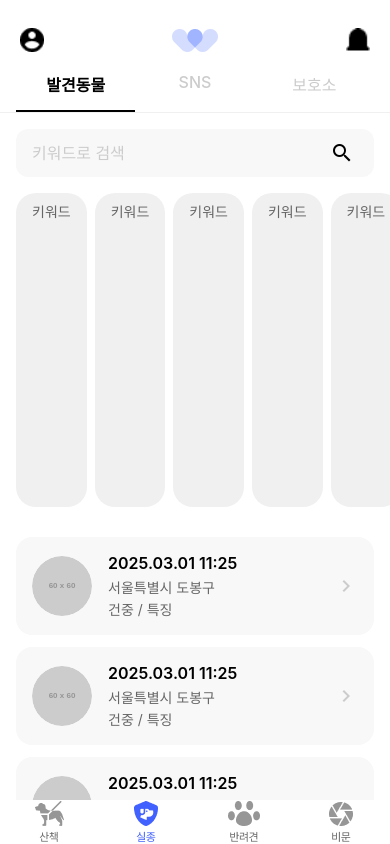
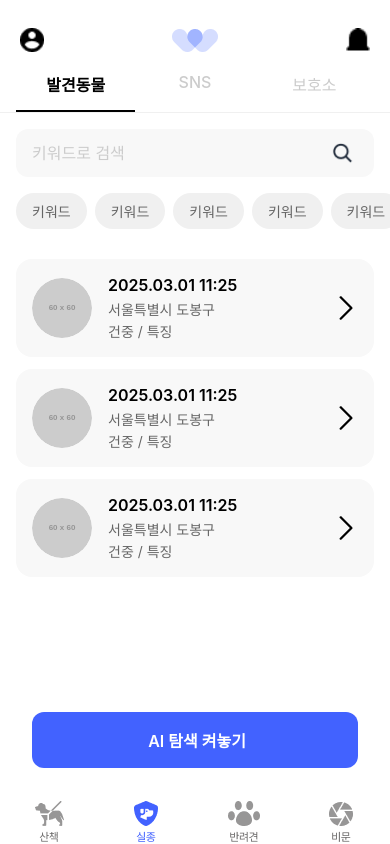
Before and after one commit to Pawtner-WithPet/WithPet_FE, a React Native app: screen /Lost in a window 390 px wide. Built offline with nearby package versions, Linux system fonts and the light colour scheme.

Commit message:
💡 [ADD] 비문 등록 path 수정
[ADD] 비문 등록 path 수정

```diff
--- a/src/components/AIScreen/AISearchCard.tsx
+++ b/src/components/AIScreen/AISearchCard.tsx
@@ -1,6 +1,5 @@
 import React from "react";
 import { View, Text, Image, StyleSheet, TouchableOpacity } from "react-native";
-import Icon from "react-native-vector-icons/MaterialIcons";
 
 type AISearchCardProps = {
   date: string;
@@ -28,7 +27,11 @@ const AISearchCard: React.FC<AISearchCardProps> = ({
       <Text style={styles.statusText}>{status}</Text>
     </View>
 
-    <Icon name="chevron-right" size={24} color="#CCCCCC" />
+    <Image
+      source={require("../../assets/icons/Vector.png")}
+      style={styles.chevronIcon}
+      resizeMode="contain"
+    />
   </TouchableOpacity>
 );
 
@@ -72,6 +75,11 @@ const styles = StyleSheet.create({
     fontSize: 14,
     color: "#666666",
   },
+  chevronIcon: {
+    width: 24,
+    height: 24,
+    tintColor: "#000000",
+  },
 });
 
 export default AISearchCard;
--- a/src/components/AIScreen/KeywordTags.tsx
+++ b/src/components/AIScreen/KeywordTags.tsx
@@ -5,6 +5,7 @@ const KeywordTags: React.FC = () => {
   const keywords = ["키워드", "키워드", "키워드", "키워드", "키워드"];
 
   return (
+    <View style={styles.wrapper}>
       <ScrollView
         horizontal
         showsHorizontalScrollIndicator={false}
@@ -16,15 +17,18 @@ const KeywordTags: React.FC = () => {
           </View>
         ))}
       </ScrollView>
+    </View>
   );
 };
 
 const styles = StyleSheet.create({
+  wrapper: {
+    backgroundColor: "#FFFFFF",
+    paddingBottom: 16,
+  },
   container: {
     flexDirection: "row",
     paddingHorizontal: 16,
-    paddingBottom: 16,
-    backgroundColor: "#FFFFFF",
     gap: 8,
   },
   tag: {
@@ -32,10 +36,12 @@ const styles = StyleSheet.create({
     paddingVertical: 8,
     backgroundColor: "#F0F0F0",
     borderRadius: 20,
+    minWidth: 60, // 최소 너비 설정
   },
   tagText: {
     fontSize: 14,
     color: "#666666",
+    textAlign: "center",
   },
 });
 
--- a/src/components/AIScreen/SearchBar.tsx
+++ b/src/components/AIScreen/SearchBar.tsx
@@ -1,6 +1,11 @@
 import React from "react";
-import { View, TextInput, TouchableOpacity, StyleSheet } from "react-native";
-import Icon from "react-native-vector-icons/MaterialIcons";
+import {
+  View,
+  TextInput,
+  TouchableOpacity,
+  StyleSheet,
+  Image,
+} from "react-native";
 
 type SearchBarProps = {
   value: string;
@@ -19,7 +24,11 @@ const SearchBar: React.FC<SearchBarProps> = ({ value, onChange, onSearch }) => (
         placeholderTextColor="#CCCCCC"
       />
       <TouchableOpacity onPress={onSearch} style={styles.searchButton}>
-        <Icon name="search" size={24} color="#000000" />
+        <Image
+          source={require("../../assets/icons/search.png")}
+          style={styles.searchIcon}
+          resizeMode="contain"
+        />
       </TouchableOpacity>
     </View>
   </View>
@@ -46,6 +55,12 @@ const styles = StyleSheet.create({
   },
   searchButton: {
     padding: 4,
+    justifyContent: "center",
+    alignItems: "center",
+  },
+  searchIcon: {
+    width: 24,
+    height: 24,
   },
 });
 
--- a/src/screens/Home/Lost/AIScreen.tsx
+++ b/src/screens/Home/Lost/AIScreen.tsx
@@ -50,7 +50,7 @@ const AIScreen: React.FC = () => {
   };
 
   const handleRealTimeSearch = () => {
-    console.log("실시간 AI 탐색 켜둥기");
+    console.log("실시간 AI 탐색 켜놓기");
   };
 
   return (
@@ -69,6 +69,7 @@ const AIScreen: React.FC = () => {
         <ScrollView
           style={styles.scrollContent}
           showsVerticalScrollIndicator={false}
+          contentContainerStyle={styles.scrollContentContainer}
         >
           {isLoading ? (
             <View style={styles.loadingContainer}>
@@ -94,9 +95,12 @@ const AIScreen: React.FC = () => {
               <Text style={styles.emptyText}>탐색 결과가 없습니다</Text>
             </View>
           )}
+        </ScrollView>
+      </View>
 
-          <AISearchBtn onPress={handleRealTimeSearch} />
-        </ScrollView>
+      {/* 하단 고정 버튼 */}
+      <View style={styles.fixedButtonContainer}>
+        <AISearchBtn onPress={handleRealTimeSearch} />
       </View>
     </View>
   );
@@ -112,6 +116,9 @@ const styles = StyleSheet.create({
   },
   scrollContent: {
     flex: 1,
+  },
+  scrollContentContainer: {
+    paddingBottom: 100, // 버튼 높이만큼 하단 여백 추가
   },
   resultsContainer: {
     paddingVertical: 8,
@@ -136,6 +143,15 @@ const styles = StyleSheet.create({
     fontSize: 16,
     color: "#666666",
   },
+  fixedButtonContainer: {
+    position: "absolute",
+    bottom: 0,
+    left: 0,
+    right: 0,
+    backgroundColor: "#FFFFFF",
+    paddingHorizontal: 16,
+    paddingVertical: 12,
+  },
 });
 
 export default AIScreen;
--- a/src/screens/Home/Nose/NoseCamera.tsx
+++ b/src/screens/Home/Nose/NoseCamera.tsx
@@ -34,7 +34,7 @@ import {
 } from "../../../services/api/NoseRegister";
 
 type NoseCameraRouteParams = {
-  fromScreen?: "PetDetail" | "NoseList";
+  fromScreen?: "PetDetail" | "NoseList" | "NoseScreen";
   petId?: string;
   hasNoseprint?: boolean;
 };
@@ -91,9 +91,12 @@ const NoseCamera = () => {
       const imageUri = `file://${photo.path}`;
       setCapturedImageUri(imageUri);
 
-      if (fromScreen === "PetDetail") {
+      // fromScreen에 따라 다른 모달 열기
+      if (fromScreen === "NoseList" || fromScreen === "NoseScreen") {
+        // 비문 등록/수정 모달 열기
         setShowNoseImageRModal(true);
       } else {
+        // 실종/발견 동물 선택 모달 열기 (기본값)
         setShowNoseImagePickModal(true);
       }
     } catch (error) {
@@ -114,9 +117,12 @@ const NoseCamera = () => {
       if (result.assets?.[0]?.uri) {
         setCapturedImageUri(result.assets[0].uri);
 
-        if (fromScreen === "PetDetail") {
+        // fromScreen에 따라 다른 모달 열기
+        if (fromScreen === "NoseList" || fromScreen === "NoseScreen") {
+          // 비문 등록/수정 모달 열기
           setShowNoseImageRModal(true);
         } else {
+          // 실종/발견 동물 선택 모달 열기 (기본값)
           setShowNoseImagePickModal(true);
         }
       }
@@ -296,7 +302,7 @@ const NoseCamera = () => {
         </View>
       </View>
 
-      {/* 모달들 */}
+      {/* 실종/발견 동물 선택 모달 (기본 카메라 사용시) */}
       <NoseImagePickModal
         visible={showNoseImagePickModal}
         imageUri={capturedImageUri}
@@ -306,6 +312,7 @@ const NoseCamera = () => {
         onFoundPet={handleFoundPet}
       />
 
+      {/* 비문 등록/수정 모달 (NoseScreen이나 PetDetail에서 온 경우) */}
       <NoseImageRModal
         visible={showNoseImageRModal}
         imageUri={capturedImageUri}
```
Also changed, not shown: src/assets/icons/Vector.png (added), src/assets/icons/search.png (added). Lines whose indentation alone changed are shown as unchanged.
